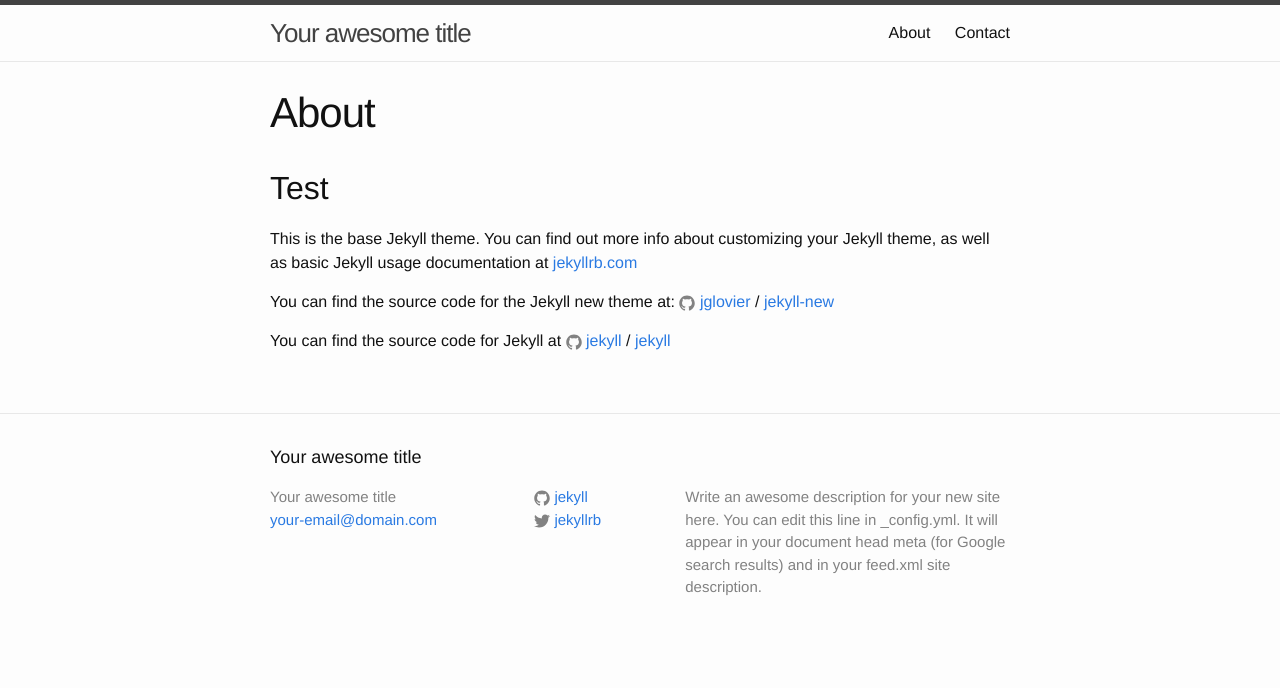
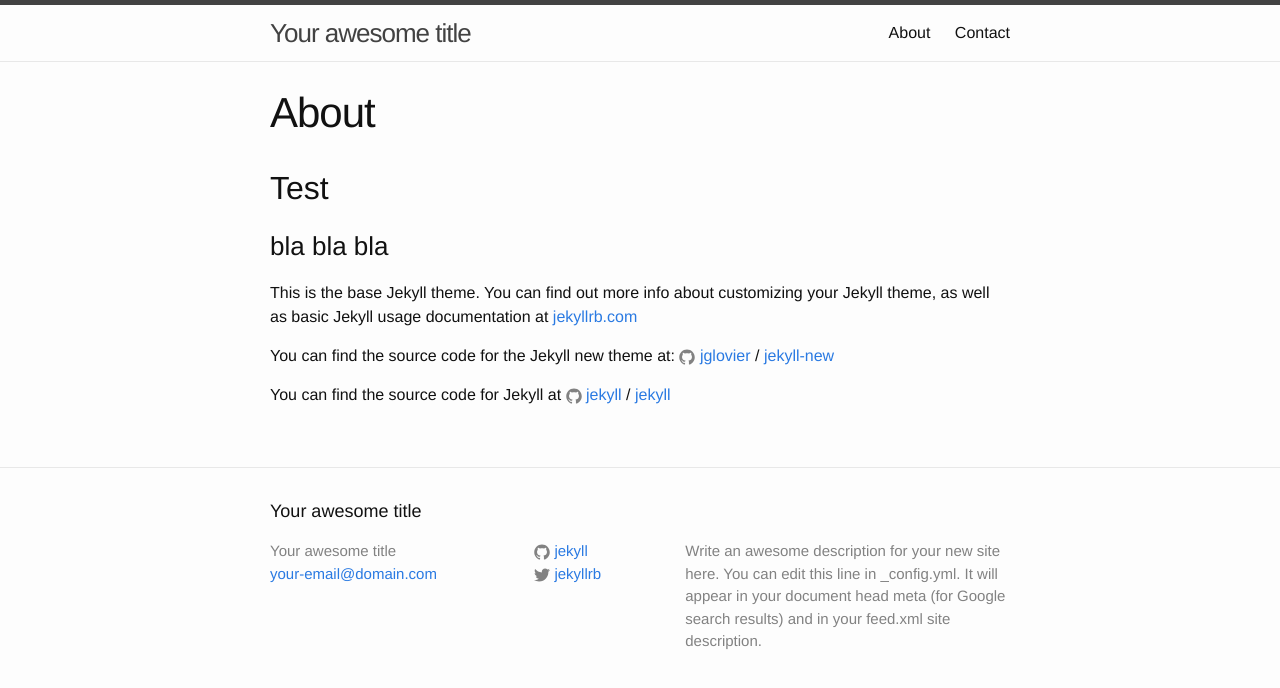
Before and after one commit to davidecatani/davidecatani.github.io, a Jekyll site: the page built from about.md, in a window 1280 px wide. Shown: the top 688 px of the page. Built offline with Jekyll 4.4.1, drawn with Linux system fonts in a browser that asks for light colours.

Commit message:
Updated about.md

```diff
--- a/about.md
+++ b/about.md
@@ -7,6 +7,7 @@
 
 
 ## Test
+### bla bla bla
 This is the base Jekyll theme. You can find out more info about customizing your Jekyll theme, as well as basic Jekyll usage documentation at [jekyllrb.com](http://jekyllrb.com/)
 
 You can find the source code for the Jekyll new theme at:
```
